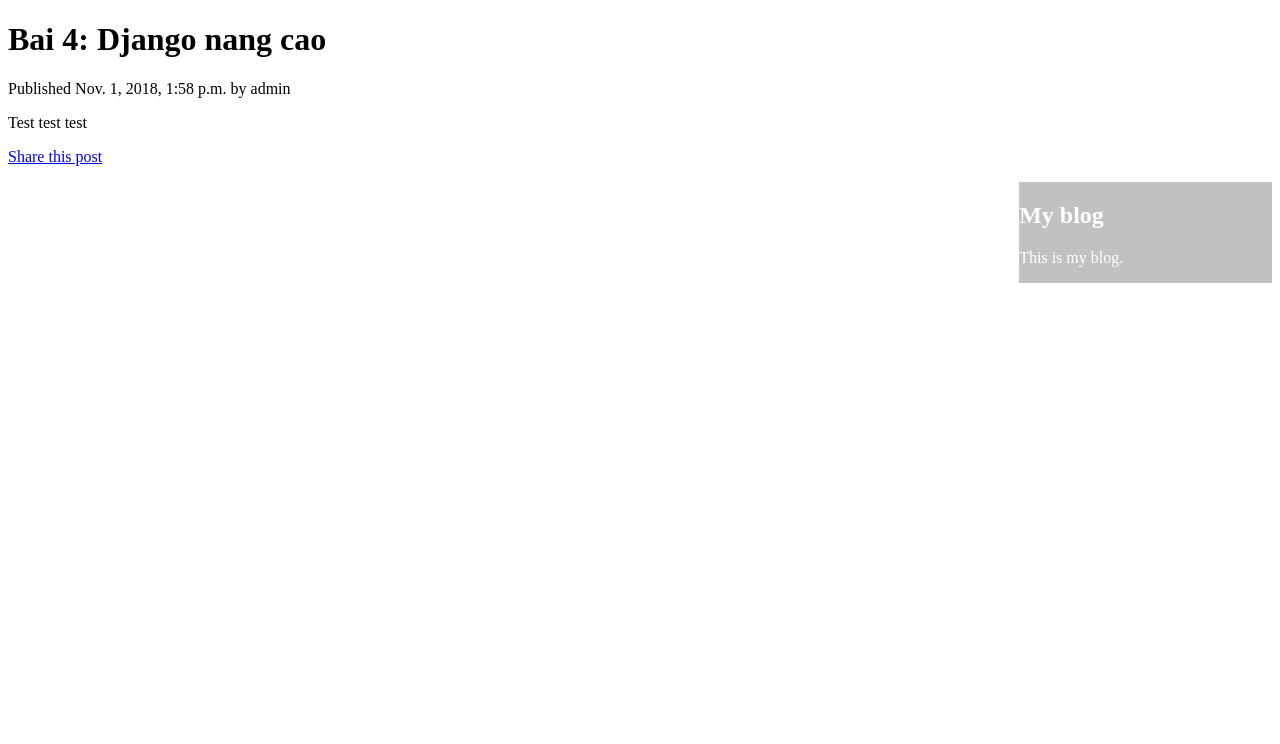
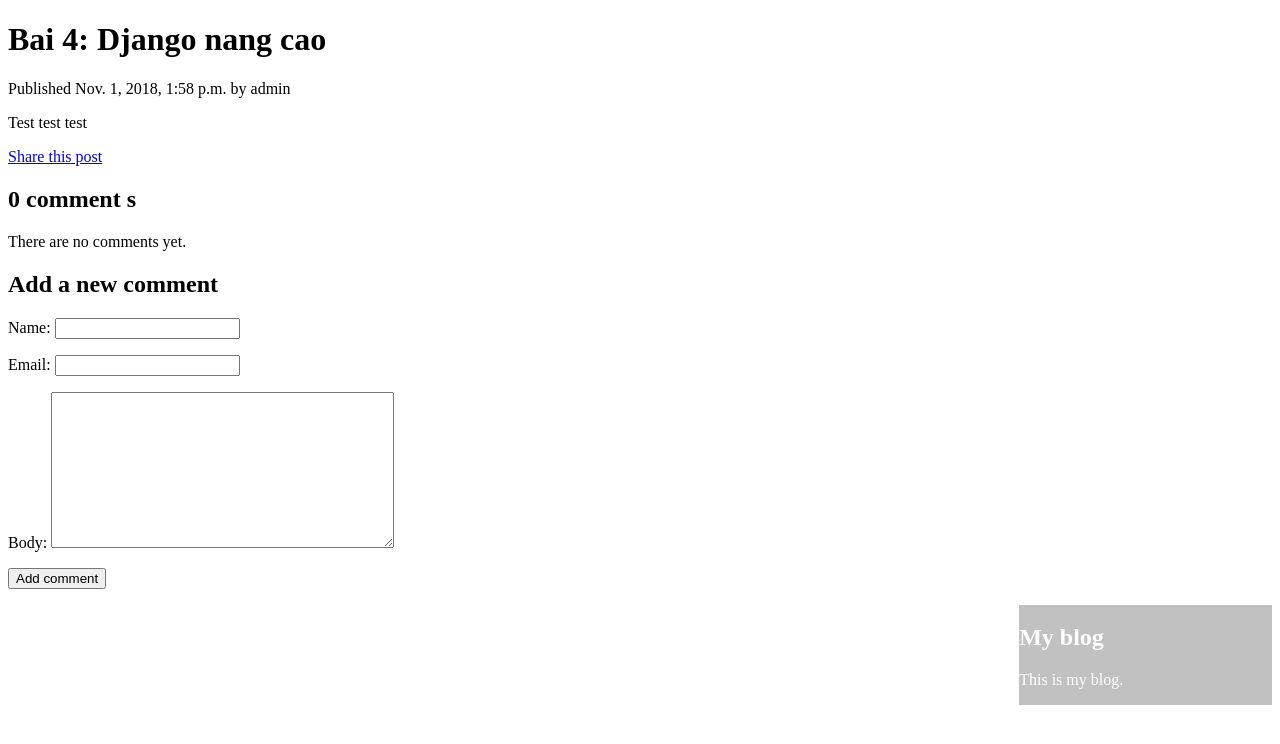
Before and after one commit to AIVNTEAM/thang10, a Django app: a page that uses thanh-web/mysite/blog/templates/blog/post/detail.html in a window 1280 px wide. Shown: the top 744 px of the page. Run offline with Django 3.2, Linux system fonts and the light colour scheme; data comes from the database, SQL or seed files in the repository; both versions use the stored data as it was after the commit.

Commit message:
CongThanh: add comment system to blog

```diff
--- a/thanh-web/mysite/blog/forms.py
+++ b/thanh-web/mysite/blog/forms.py
@@ -1,7 +1,13 @@
 from django import forms
+from .models import Comment
 
 class EmailPostForm(forms.Form):
 	name = forms.CharField(max_length=25)
 	email = forms.EmailField()
 	to = forms.EmailField()
 	comment = forms.CharField(required=False, widget=forms.Textarea)
+
+class CommentForm(forms.ModelForm):
+	class Meta:
+		model = Comment  # model ma form nay ket noi
+		fields = ('name', 'email', 'body') #cac truong su tren form
--- a/thanh-web/mysite/blog/models.py
+++ b/thanh-web/mysite/blog/models.py
@@ -40,5 +40,18 @@ class Post(models.Model):
 		#descending order by using the negative prefix
 		ordering = ('-publish', )
 		#The __str__() method is the default human-readable representation of the object.
-		def __str__(self):
-			return self.title
+	def __str__(self):
+		return self.title
+
+class Comment(models.Model):
+	post = models.ForeignKey(Post, related_name="comments")
+	name = models.CharField(max_length=80)
+	email = models.EmailField()
+	body = models.TextField()
+	created = models.DateTimeField(auto_now_add=True)
+	updated = models.DateTimeField(auto_now=True)
+	active = models.BooleanField(default=True)
+	class Meta:
+		ordering = ('created',)
+	def __str__(self):
+		return 'Comment by {} on {}'.format(self.name, self.post)
--- a/thanh-web/mysite/blog/templates/blog/post/detail.html
+++ b/thanh-web/mysite/blog/templates/blog/post/detail.html
@@ -11,4 +11,32 @@
 		Share this post
 	</a>
 </p>
+{% with comments.count as total_comments %}
+<h2>
+	{{ total_comments }} comment {{ total_comments|pluralize }}
+</h2>
+{% endwith %}
+{% for comment in comments %}
+<div class="comment">
+	<p class="info">
+		Comment {{ forloop.counter }} by {{ comment.name }}
+		{{ comment.created }}
+	</p>
+	{{ comment.body|linebreaks }}
+</div>
+{% empty %}
+<p>There are no comments yet.</p>
+{% endfor %}
+
+{% if commented %}
+<h2>Your comment has been added.</h2>
+{% else %}
+<h2>Add a new comment</h2>
+<form action="." method="post">
+	{{ comment_form.as_p }}
+	{% csrf_token %}
+	<p><input type="submit" value="Add comment"></p>
+</form>
+{% endif %}
+
 {% endblock %}
--- a/thanh-web/mysite/blog/views.py
+++ b/thanh-web/mysite/blog/views.py
@@ -2,8 +2,8 @@ from django.shortcuts import render, get_object_or_404
 from django.core.paginator import Paginator, EmptyPage, PageNotAnInteger
 from django.core.mail import send_mail
 from django.views.generic import ListView
-from .models import Post
-from .forms import EmailPostForm
+from .models import Post, Comment
+from .forms import EmailPostForm, CommentForm
 
 class PostListView(ListView):
 	queryset = Post.published.all()
@@ -31,7 +31,29 @@ def post_detail(request, year, month, day, post):
 		publish__year=year,
 		publish__month=month,
 		publish__day=day)
-	return render(request, 'blog/post/detail.html', {'post': post})
+	commented = False
+	# list active comments
+	comments = post.comments.filter(active=True)
+	# form comment
+	if request.method == 'POST':
+		comment_form = CommentForm(data = request.POST)
+		if comment_form.is_valid:
+			#create Comment object but don't save to db
+			new_comment = comment_form.save(commit=False)
+			#assign current post to the comment
+			new_comment.post = post
+			#save the comment
+			new_comment.save()
+		commented = True
+	else:
+		comment_form = CommentForm()
+	return render(request, 'blog/post/detail.html',
+		{	'post': post,
+			'comments': comments,
+			'comment_form': comment_form,
+			'commented': commented
+		}
+	)
 
 def post_share(request, post_id):
 	post = get_object_or_404(Post, id=post_id, status="published")
```
Also changed, not shown: thanh-web/mysite/blog/admin.py (+7 -1 lines), thanh-web/mysite/blog/migrations/0002_auto_20181103_1030.py (added), thanh-web/mysite/db.sqlite3, 1 other file.
